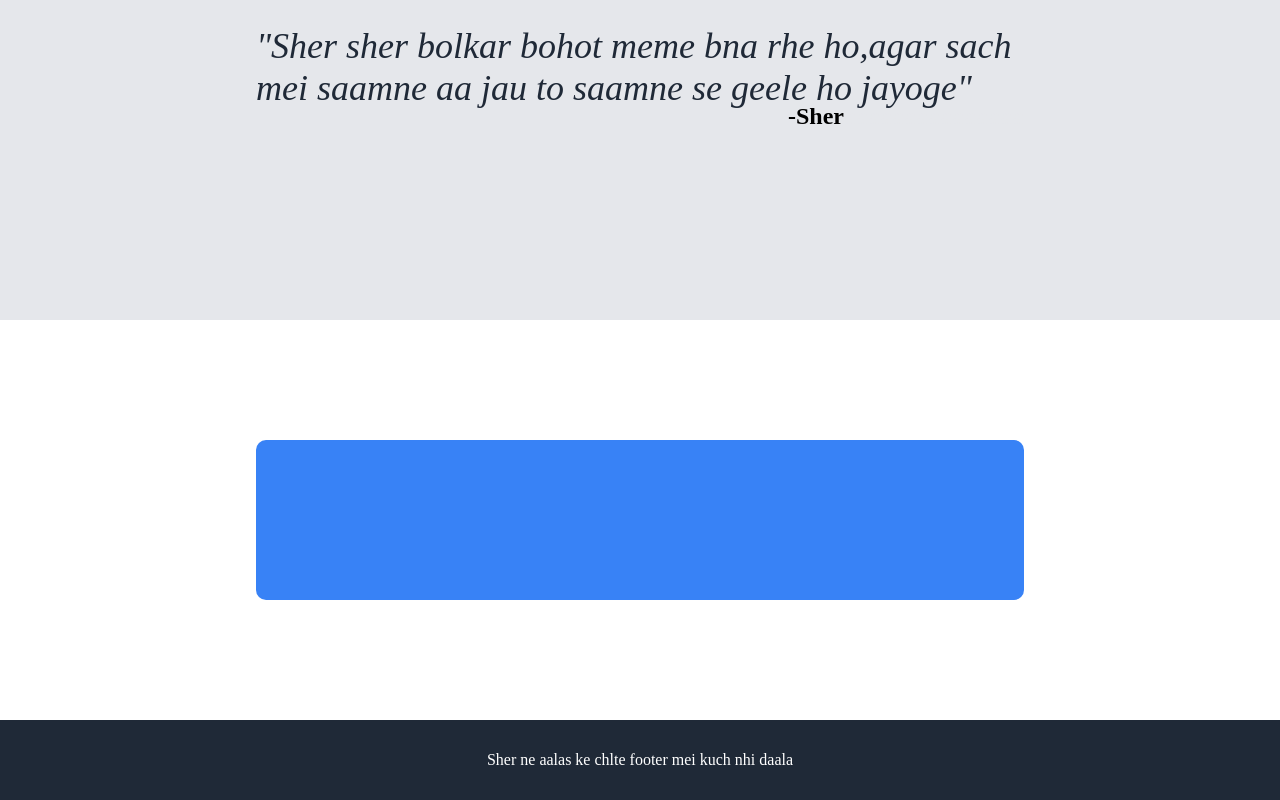
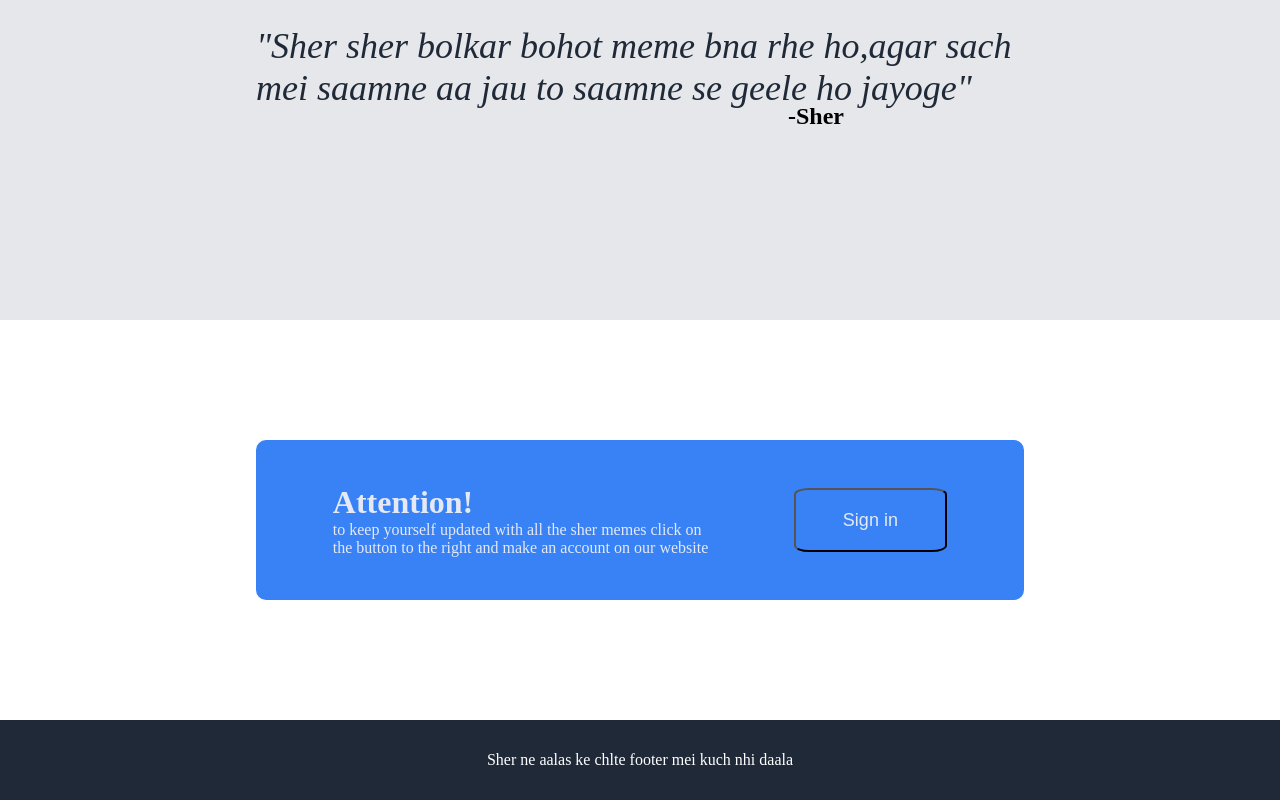
Before and after one commit to Minato2004/landing_page, a plain HTML site: page index.html in a window 1280 px wide. Shown: the part 1280-2080 px from the top of the page. Drawn offline with Linux system fonts and the light colour scheme.

Commit message:
transitions added to sher memes section

```diff
--- a/index.html
+++ b/index.html
@@ -57,7 +57,11 @@
         <div class="main_sections" id="four">
             <div id="subfour1">
                 <div id="callforaction">
-
+                    <div class="box">
+                        <h1 style="color:rgba(248, 245, 245, 0.893) ;">Attention!</h1>
+                    <p style="color: rgba(248, 245, 245, 0.893);">to keep yourself updated with all the sher memes click on the button to the right and make an account on our website</p>
+                    </div>
+                    <button id="signinbutton">Sign in</button>
                 </div>
             </div>
             <div id="subfour2">
--- a/style.css
+++ b/style.css
@@ -105,7 +105,14 @@
 }
 .ilimg{
     border-radius: 20px;
+    transition-duration: 0.5s;
+    transition-delay: 0s;
+    transition-timing-function: linear;
 
+}
+.ilimg:hover{
+    transform: scale(1.5,1.5);
+    box-shadow: 0px 0px 5px 5px grey;
 }
 #three{
     background-color: #e5e7eb;
@@ -162,4 +169,23 @@
     border-radius: 10px;
     height: 40%;
     width: 60%;
+    display:flex;
+    justify-content: space-evenly;
+    align-items: center;
 }
+.box{
+    width: 50%;
+    height: 90%;
+    display: flex;
+    flex-direction: column;
+    justify-content: center;
+    color:rgb(186, 182, 182);
+}
+#signinbutton{
+    width: 20%;
+    height: 40%;
+    font-size: large;
+    background-color: #3882f6;
+    border-radius: 10%;
+    color: rgba(248, 245, 245, 0.893);
+}
```
